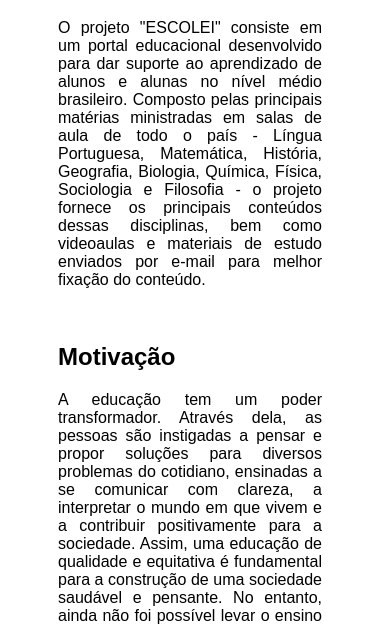
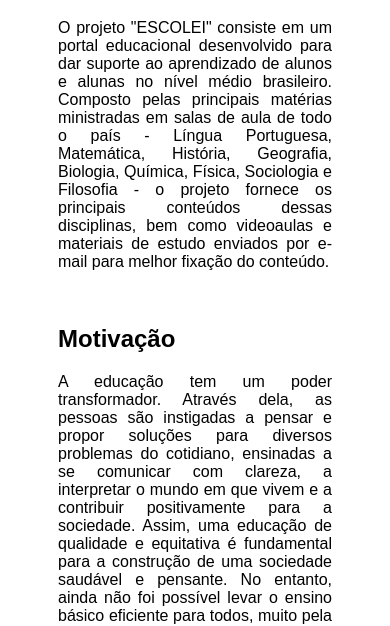
Before and after one commit to RyanRMGMC/escolei, a plain HTML site: page html/about.html in a window 390 px wide. Shown: the part 209-835 px from the top of the page. Drawn offline with Linux system fonts and the light colour scheme.

Commit message:
Update style.css

```diff
--- a/css/style.css
+++ b/css/style.css
@@ -173,7 +173,9 @@
   }
 
   .bodyText{
-    margin-right: 10px;
+    margin-right: auto;
+    margin-left: auto;
+    float: none;
   }
 
   .bodyText img{
```
